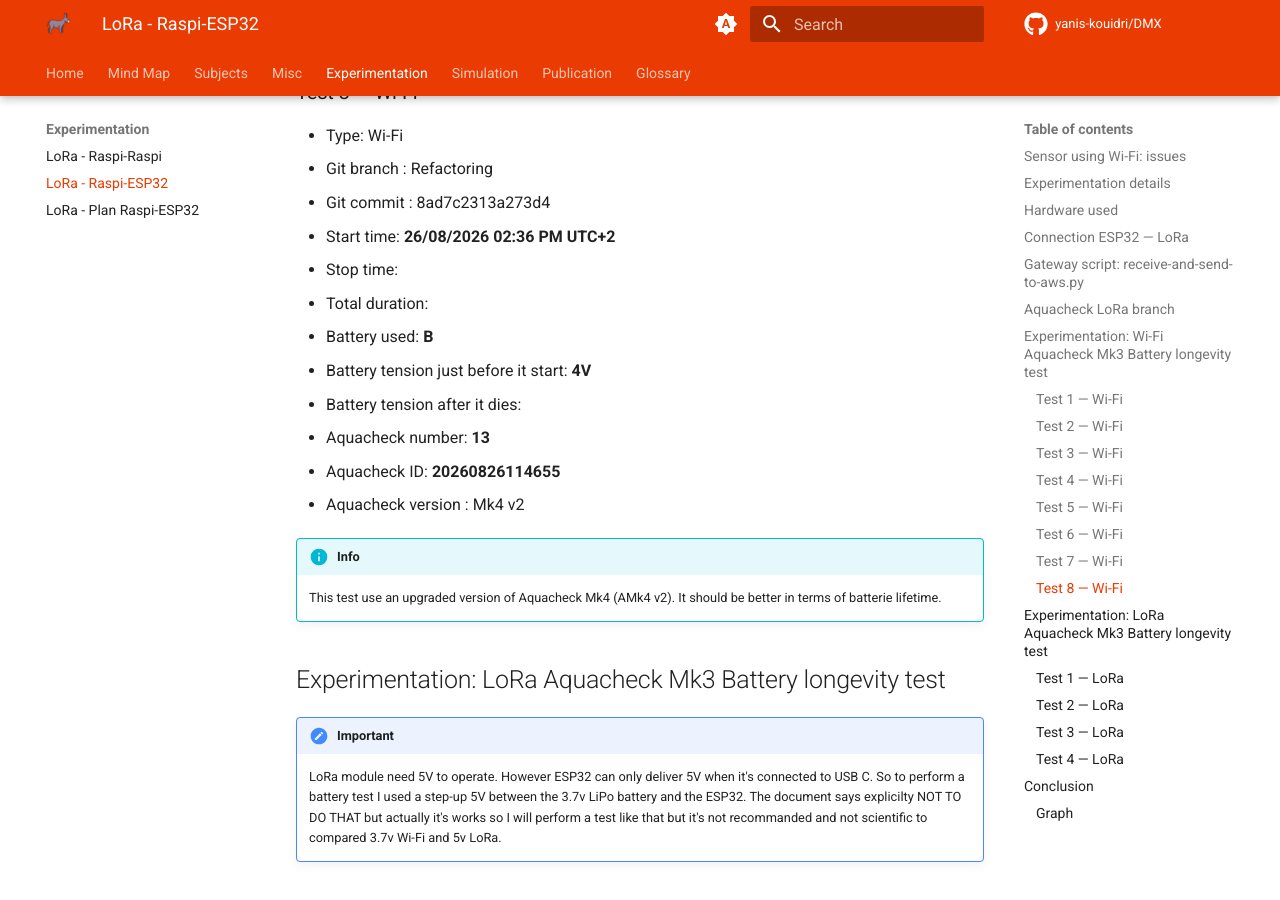
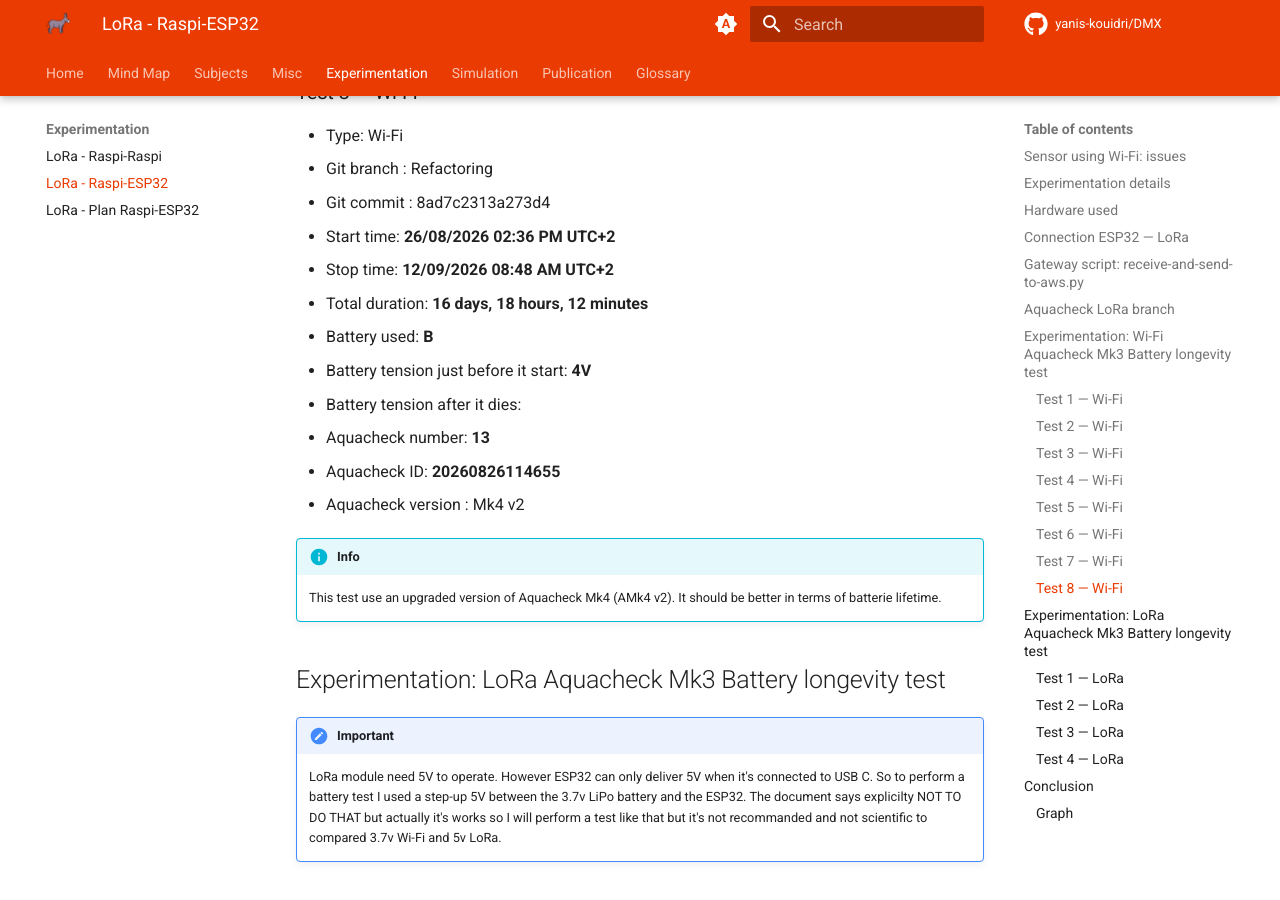
Before and after one commit to Yanis-Kouidri/DMX, an MkDocs documentation site: the page built from docs/experimentation/lora-raspi-esp32/lora-raspi-esp32.md, in a window 1280 px wide and 900 px high, scrolled down 9617 px. Built offline with MkDocs 1.6.1 and Material for MkDocs 9.7.7, drawn with Linux system fonts in a browser that asks for light colours; comment, search, counter and statistics services are not loaded.

Commit message:
docs: update test duration and stop time for LoRa battery longevity experiment

```diff
--- a/docs/experimentation/lora-raspi-esp32/lora-raspi-esp32.md
+++ b/docs/experimentation/lora-raspi-esp32/lora-raspi-esp32.md
@@ -201,8 +201,8 @@ In this second test, I use the same battery, the same voltage and the same Aquac
 - Git branch : Refactoring
 - Git commit : 8ad7c2313a273d4
 - Start time: **26/08/2026 02:36 PM UTC+2**
-- Stop time:
-- Total duration:
+- Stop time: **12/09/2026 08:48 AM UTC+2**
+- Total duration: **16 days, 18 hours, 12 minutes**
 - Battery used: **B**
 - Battery tension just before it start: **4V**
 - Battery tension after it dies:
```
